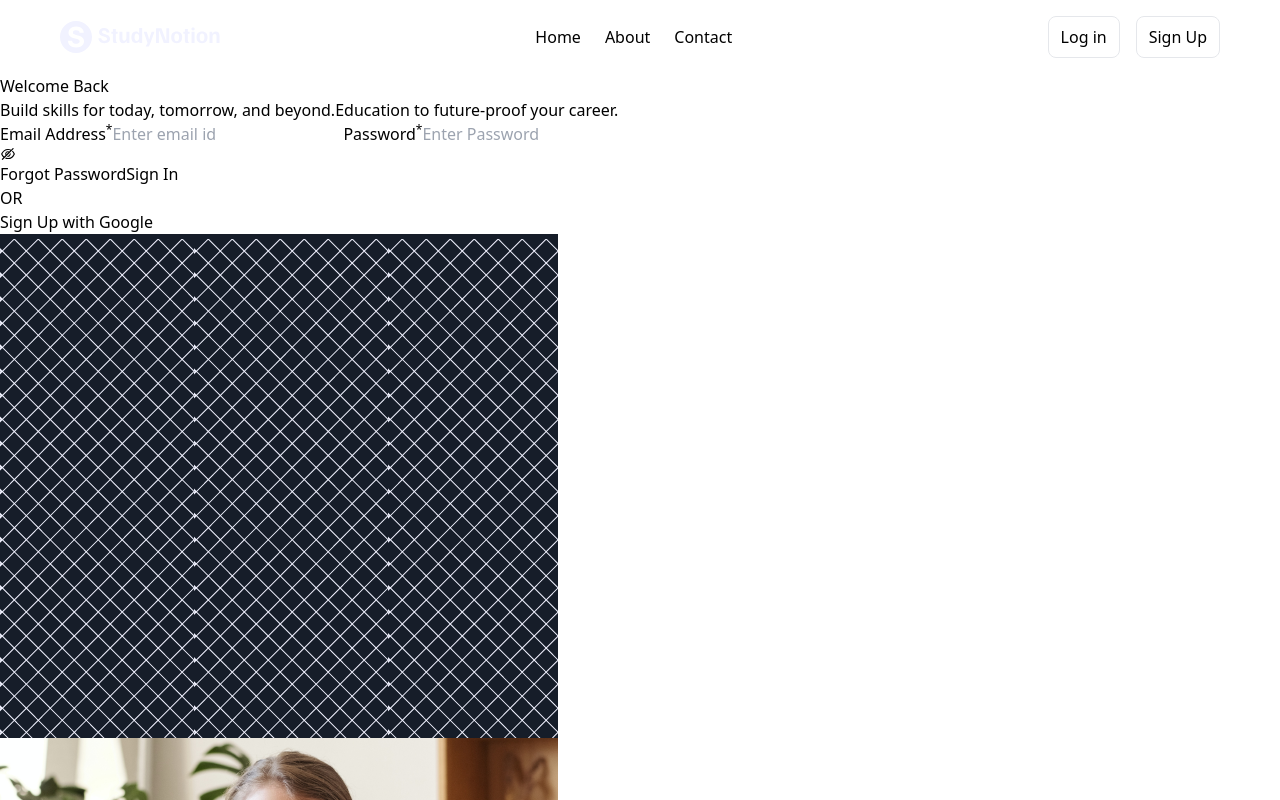
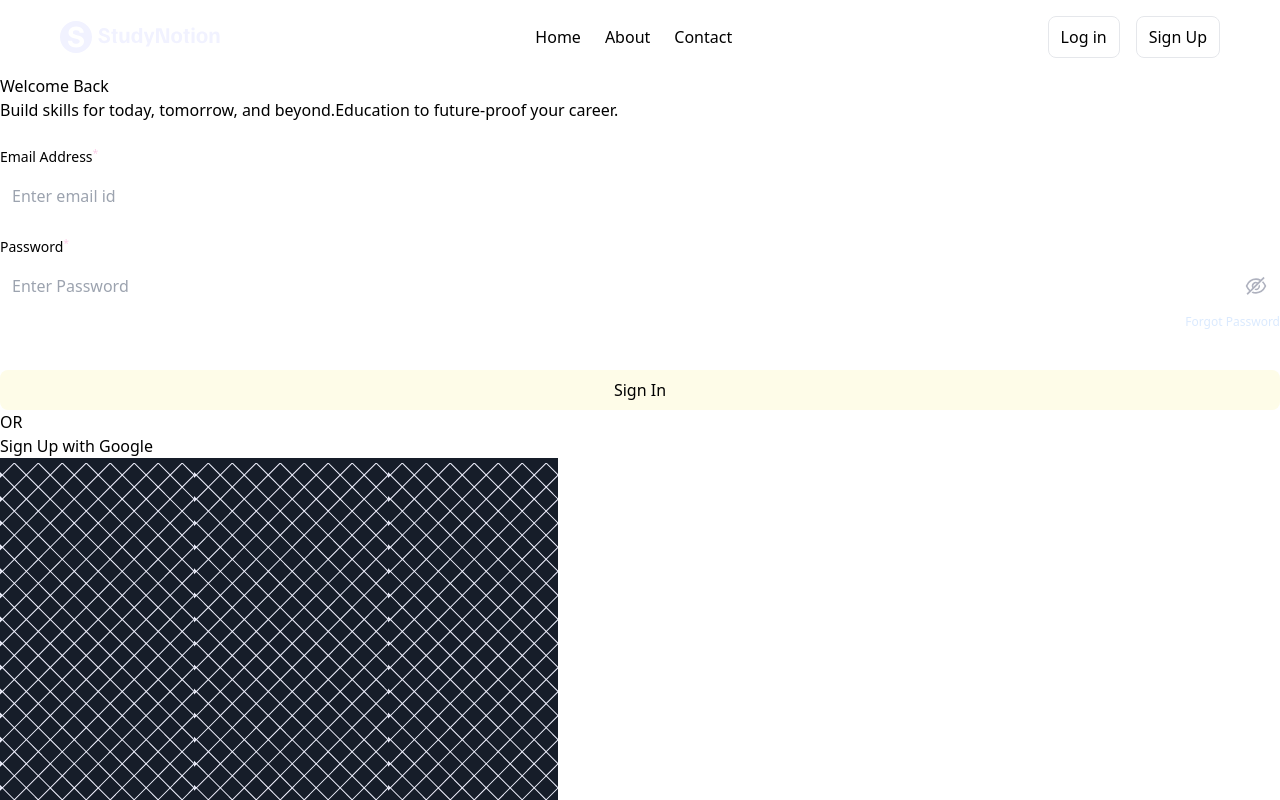
Before and after one commit to Gittushar88448/StudyNotion-React-app, a React (Create React App) app: page /login in a window 1280 px wide. Built offline with nearby package versions, Linux system fonts and the light colour scheme.

Commit message:
adding tailwind css

```diff
--- a/src/components/LogInForm.js
+++ b/src/components/LogInForm.js
@@ -28,10 +28,13 @@
     }
 
   return (
-    <div>
-        <form onSubmit={submitHandler}>
+    <div >
+        <form onSubmit={submitHandler} className='flex flex-col w-full gap-y-4 mt-6'>
             <label>
-                Email Address<sup>*</sup>
+                <p className='text-[0.875rem] text-richblack-5 mb-1 leading-[1.375rem]'>
+                  Email Address
+                  <sup className='text-pink-200'>*</sup>
+                </p>
                 <input
                 required
                 type='text'
@@ -39,11 +42,15 @@
                 name='email'
                 value={formData.email}
                 onChange={changeHandler}
+                className='bg-richblack-800 rounded-[0.5rem] text-richblack-5 w-full p-[12px]'
                 />
             </label>
 
-            <label>
-                Password<sup>*</sup>
+            <label className='relative'>
+                <p className='text-[0.875rem] text-richblack-5 mb-1 leading-[1.375rem]'>
+                   Password
+                   <sup className='text-pink-200'>*</sup>
+                </p>
                 <input
                 required
                 type= {showPassword ? ("text") : ("password")}
@@ -51,21 +58,24 @@
                 name='password'
                 value={formData.password}
                 onChange={changeHandler}
+                className='bg-richblack-800 rounded-[0.5rem] text-richblack-5 w-full p-[12px]'
                 />
 
-                <span onClick={() => setShowPassword(prev => !prev)}>
+                <span onClick={() => setShowPassword(prev => !prev)} className='absolute right-3 top-[38px] cursor-pointer'>
 
-                    {showPassword ? (<AiOutlineEye/>) : (<AiOutlineEyeInvisible/>)}
+                    {showPassword ? (<AiOutlineEye fontSize={24} fill='#AFB2BF'/>) : (<AiOutlineEyeInvisible fontSize={24} fill='#AFB2BF'/>)}
 
                 </span>
 
-                <Link to="#">
-                    Forgot Password
+                <Link to="#" >
+                    <p className='text-xs mt-1 text-blue-100 max-w-max ml-auto '>
+                       Forgot Password
+                    </p>
                 </Link>
 
             </label>
 
-                <button>
+                <button className='bg-yellow-50 rounded-[8px] font-medium text-richblack-900 px-[12px] py-[8px] mt-6'>
                     Sign In
                 </button>
 
```
